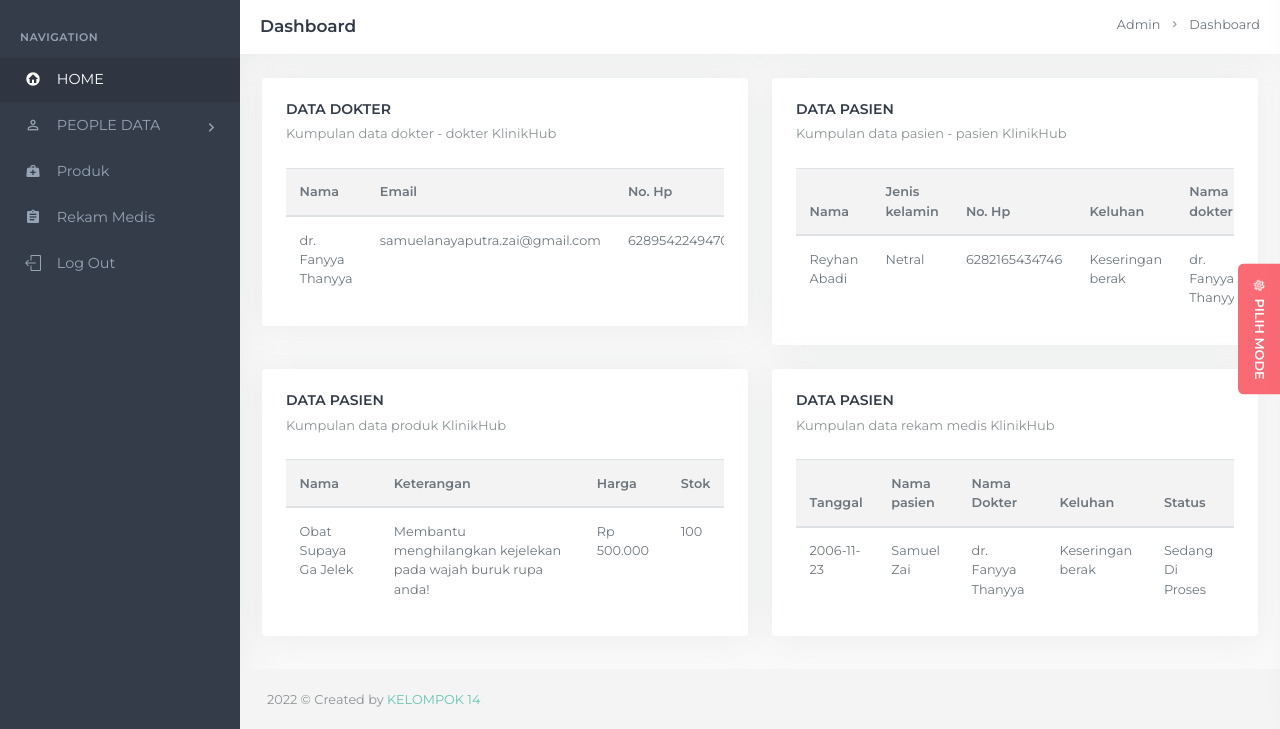
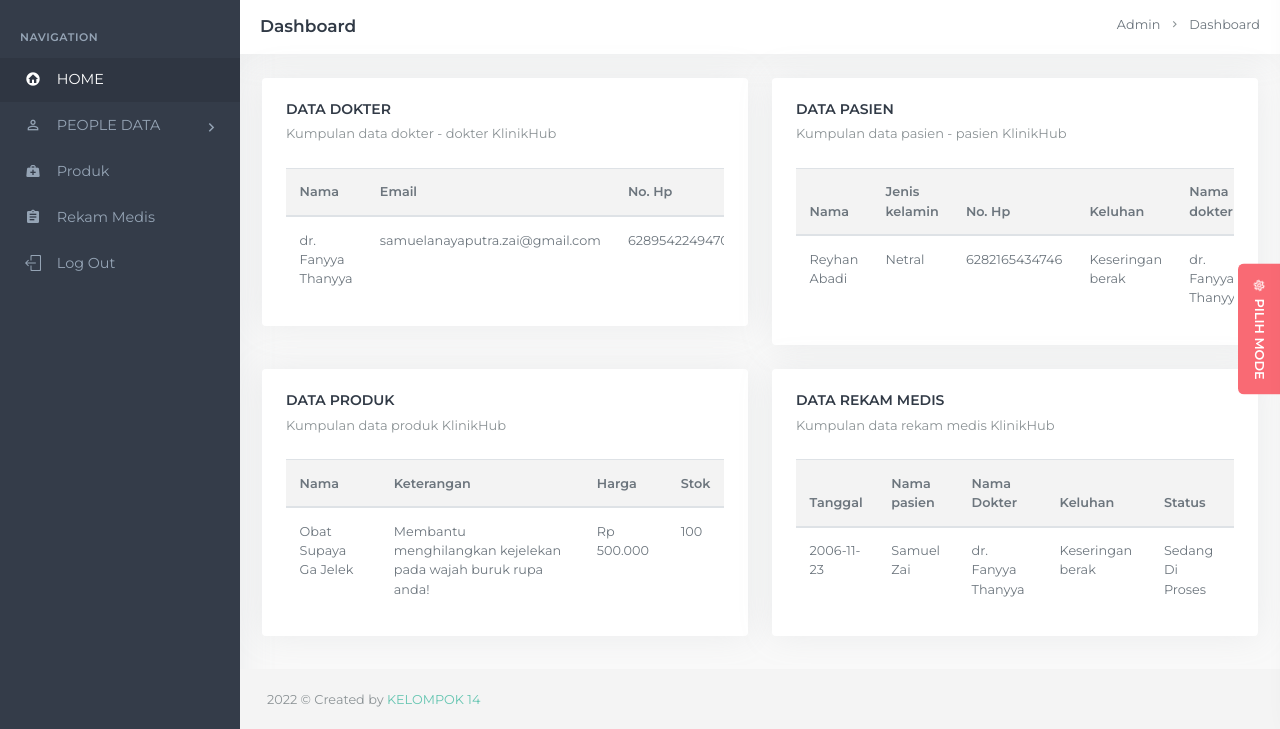
Before and after one commit to SamuelZai300719/Clinic-Project-Group-14, a PHP site: page /dashboard.php in a window 1280 px wide. Shown: the part 71-800 px from the top of the page. Run offline with PHP 8.4, Linux system fonts and the light colour scheme; data comes from the database, SQL or seed files in the repository; some web fonts are replaced.

Commit message:
Add files via upload

```diff
--- a/dashboard.php
+++ b/dashboard.php
@@ -266,7 +266,7 @@
 
                         <div class="col-6">
                                 <div class="card-box">
-                                    <h4 class="header-title">Data Pasien</h4>
+                                    <h4 class="header-title">Data Produk</h4>
                                     <p class="sub-header">
                                         Kumpulan data produk KlinikHub
                                     </p>
@@ -312,7 +312,7 @@
 
                         <div class="col-6">
                                 <div class="card-box">
-                                    <h4 class="header-title">Data Pasien</h4>
+                                    <h4 class="header-title">Data Rekam Medis</h4>
                                     <p class="sub-header">
                                         Kumpulan data rekam medis KlinikHub
                                     </p>
```
